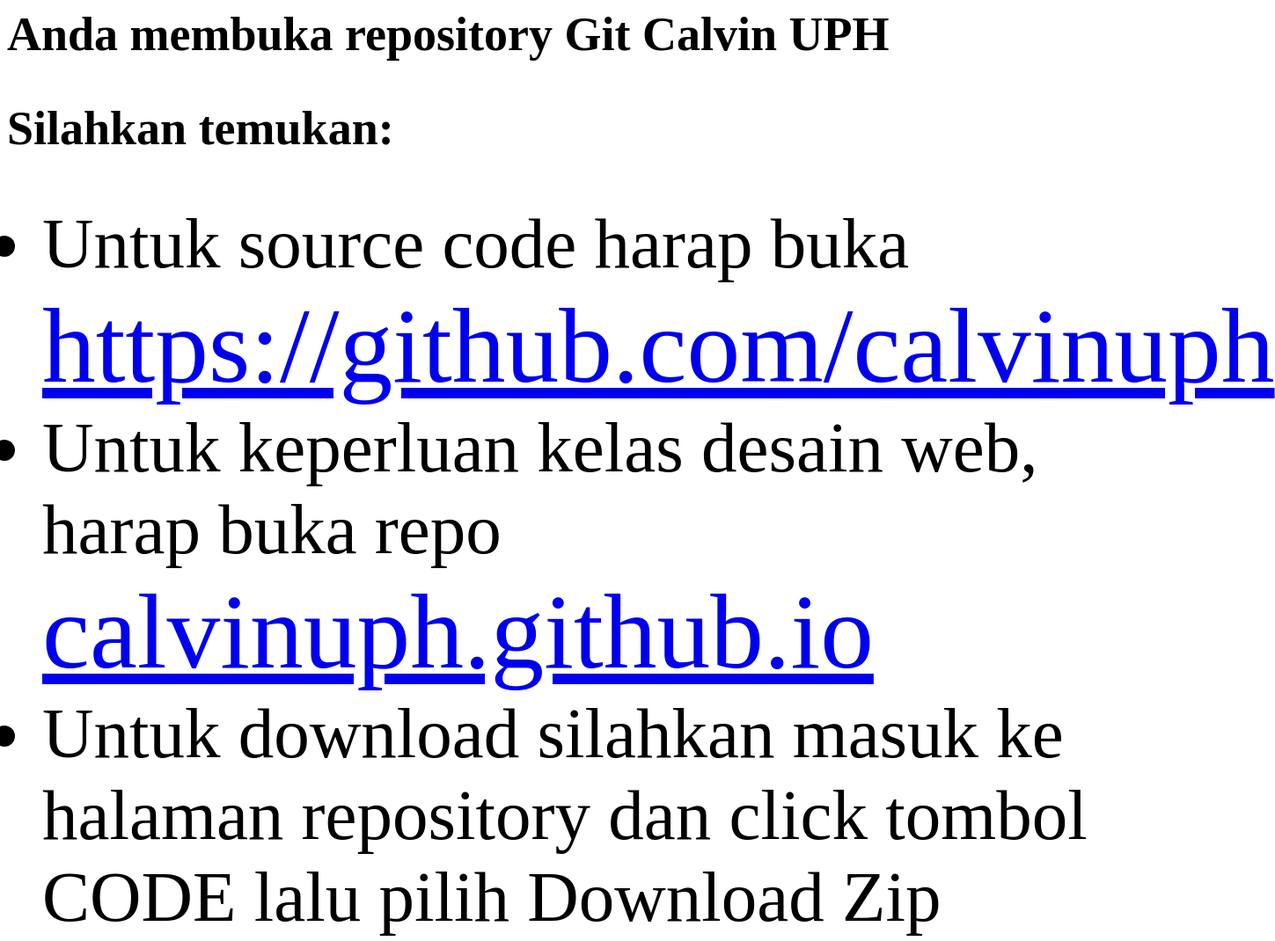
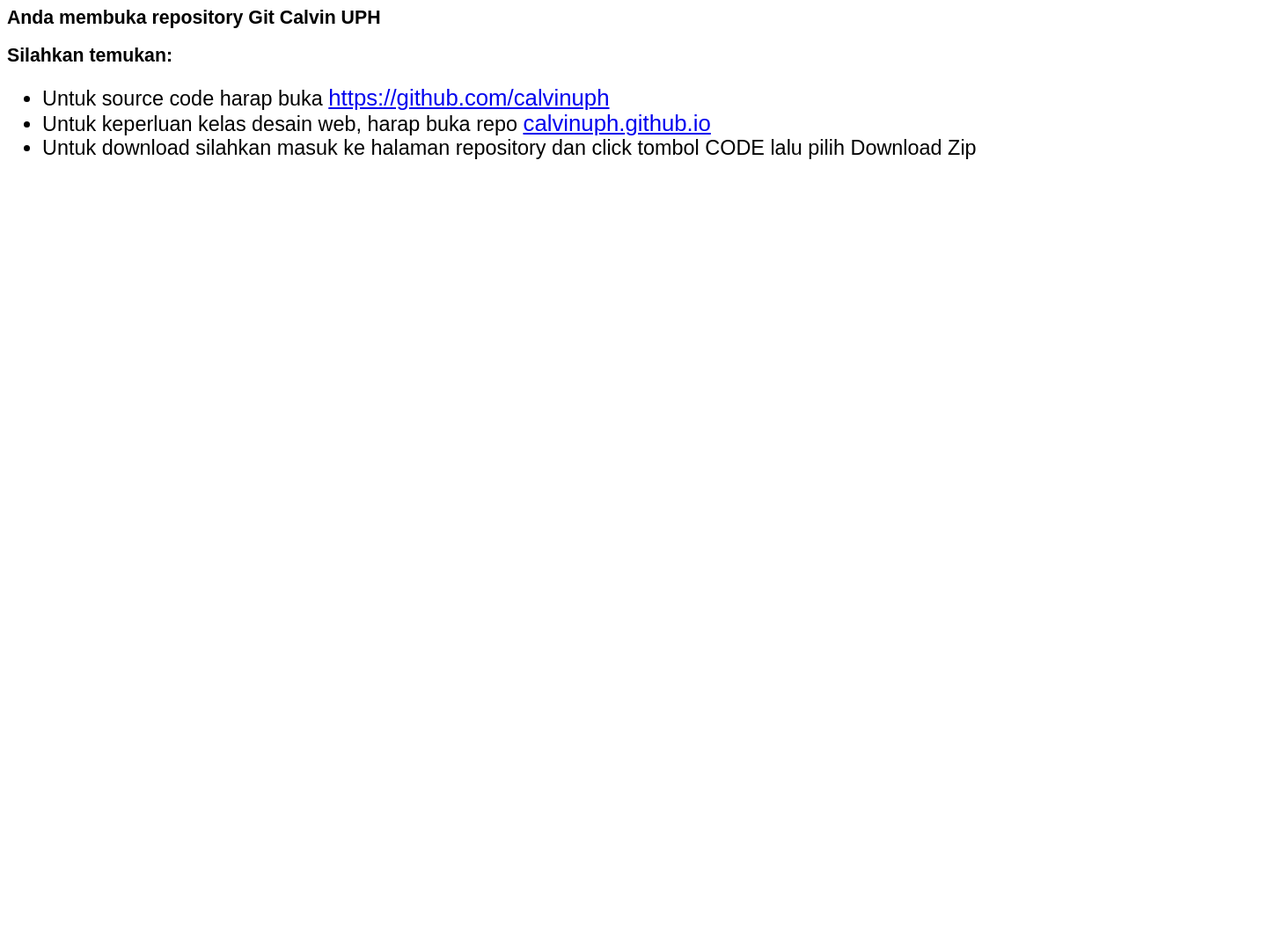
Before and after one commit to calvinuph/calvinuph.github.io, a plain HTML site: page index.html in a window 1280 px wide. Shown: the whole page at 88% size, 1449 px wide, since content can reach past the window. After the commit the page ends 800 px from the top, so only its background shows below. Drawn offline with Linux system fonts and the light colour scheme.

Commit message:
Update index.html

```diff
--- a/index.html
+++ b/index.html
@@ -1,6 +1,7 @@
 <style>
   * {
-    font-size: 150%;
+    font-size: 110%;
+   font-family: sans-serif;
   }
 </style>
 <h1>Anda membuka repository Git Calvin UPH</h1>
```
